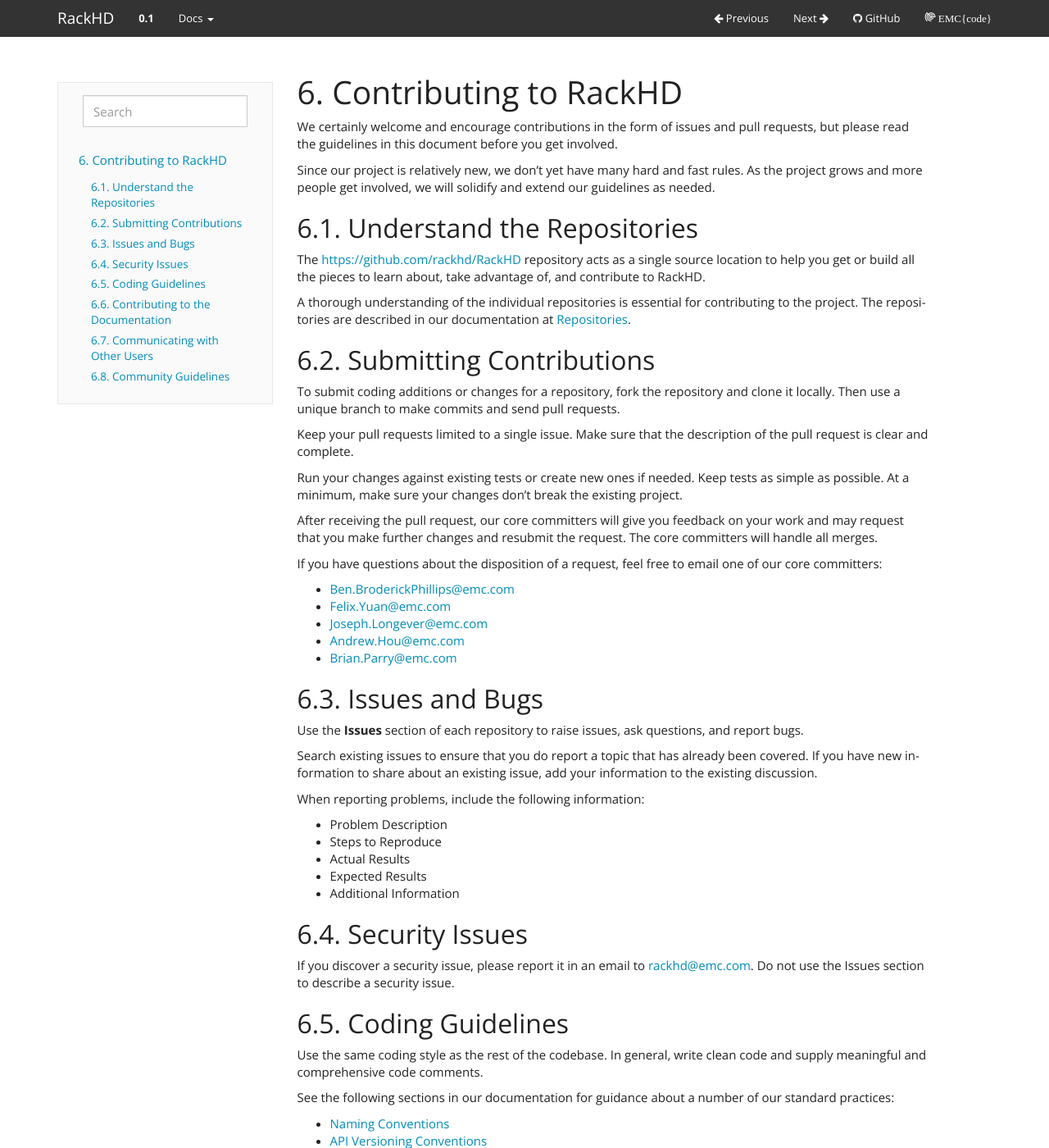
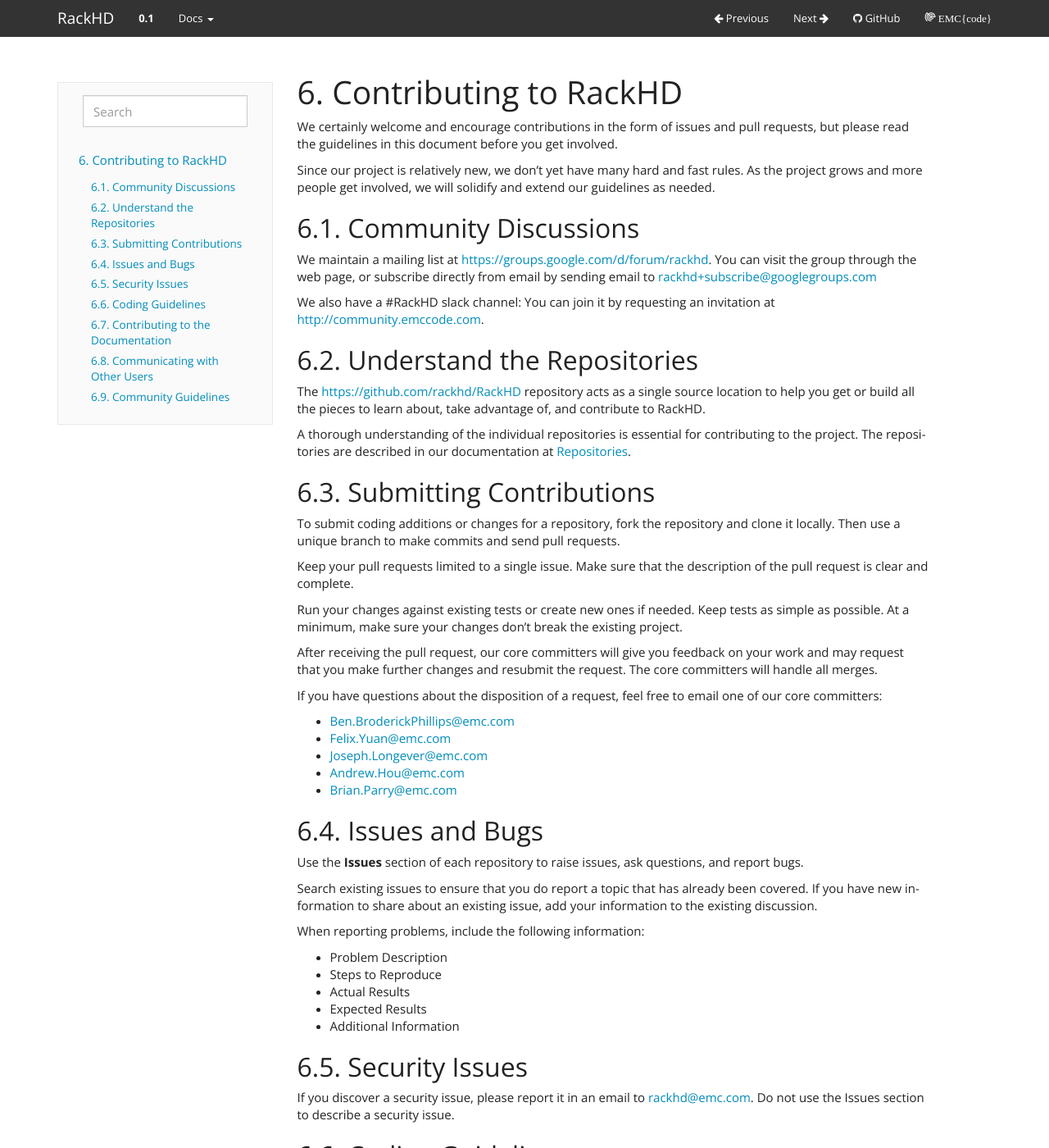
Before and after one commit to RackHD/docs, a Sphinx documentation site: the page built from docs/contributing.rst, in a window 1280 px wide and 1400 px high. Shown: the whole window at 82% size. Built offline with Sphinx 7.4.7, drawn with Linux system fonts in a browser that asks for light colours; some of the changed text lies outside the part shown.

Commit message:
adding mention of community mailing lists and chat

```diff
--- a/docs/contributing.rst
+++ b/docs/contributing.rst
@@ -8,6 +8,13 @@
 people get involved, we will solidify and extend our guidelines as needed.
 
 
+Community Discussions
+-------------------------------------------------
+
+We maintain a mailing list at https://groups.google.com/d/forum/rackhd. You can visit the group through the
+web page, or subscribe directly from email by sending email to rackhd+subscribe@googlegroups.com
+
+We also have a #RackHD slack channel: You can join it by requesting an invitation at http://community.emccode.com.
 
 
 Understand the Repositories
```
